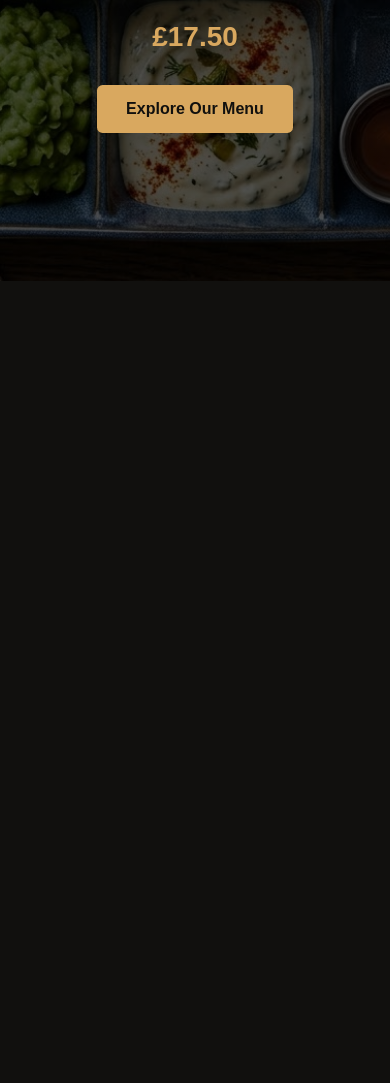
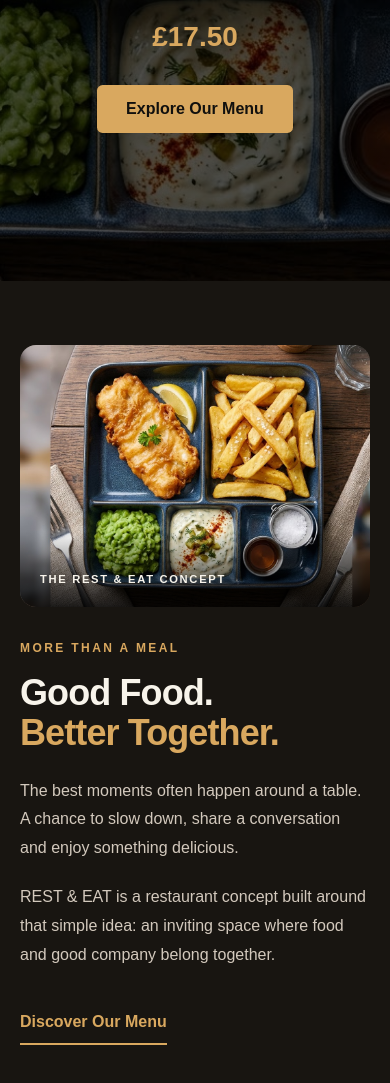
Before and after one commit to BlockJakub/rest-and-eat, a plain HTML site: page index.html in a window 390 px wide. Shown: the part 2853-3936 px from the top of the page. Before the commit the page ends 3134 px from the top, so only its background shows below. Drawn offline with Linux system fonts and the light colour scheme.

Commit message:
about section responsive

```diff
--- a/css/style.css
+++ b/css/style.css
@@ -600,3 +600,146 @@ button {
     transform: none;
   }
 }
+
+
+
+
+/* ========================================
+   Phase 5A - Restaurant Story
+======================================== */
+
+.story {
+  padding: clamp(4rem, 8vw, 8rem) 1.25rem;
+  background-color: #181511;
+  color: var(--color-text);
+}
+
+/* Mobile-first content layout */
+.story__container {
+  display: grid;
+  grid-template-columns: minmax(0, 1fr);
+  align-items: center;
+  gap: clamp(2rem, 5vw, 5rem);
+
+  width: min(100%, 1200px);
+  margin-inline: auto;
+}
+
+/* Story photography */
+.story__media {
+  position: relative;
+  aspect-ratio: 4 / 3;
+  min-width: 0;
+  margin: 0;
+
+  overflow: hidden;
+  border-radius: 1rem;
+  background-color: #29231e;
+}
+
+.story__image {
+  position: absolute;
+  inset: 0;
+
+  display: block;
+  width: 100%;
+  height: 100%;
+
+  object-fit: cover;
+  object-position: center;
+}
+
+/* Caption overlay */
+.story__caption {
+  position: absolute;
+  inset: auto 0 0;
+
+  padding: 2.5rem 1.25rem 1.25rem;
+
+  background: linear-gradient(
+    transparent,
+    rgba(0, 0, 0, 0.85)
+  );
+
+  color: var(--color-text);
+  font-size: 0.7rem;
+  font-weight: 700;
+  letter-spacing: 0.15em;
+  line-height: 1.5;
+}
+
+/* Story text content */
+.story__content {
+  min-width: 0;
+}
+
+.story__eyebrow {
+  margin: 0 0 1rem;
+
+  color: var(--color-accent);
+  font-size: 0.75rem;
+  font-weight: 700;
+  letter-spacing: 0.2em;
+  line-height: 1.5;
+}
+
+.story__title {
+  margin: 0 0 1.5rem;
+
+  font-size: clamp(2.25rem, 6vw, 4.5rem);
+  line-height: 1.1;
+  letter-spacing: -0.025em;
+}
+
+.story__title-accent {
+  display: block;
+  color: var(--color-accent);
+}
+
+.story__text {
+  max-width: 38rem;
+  margin: 0 0 1.25rem;
+
+  color: #d3c9bd;
+  font-size: 1rem;
+  line-height: 1.8;
+}
+
+/* Internal menu link */
+.story__link {
+  display: inline-flex;
+  align-items: center;
+
+  min-height: 44px;
+  margin-top: 0.75rem;
+  padding: 0.5rem 0;
+
+  border-bottom: 2px solid var(--color-accent);
+
+  color: var(--color-accent);
+  font-weight: 700;
+  text-decoration: none;
+}
+
+.story__link:hover {
+  color: var(--color-text);
+}
+
+.story__link:focus-visible {
+  outline: 3px solid var(--color-text);
+  outline-offset: 5px;
+}
+
+/* Tablet and desktop layout */
+@media (min-width: 768px) {
+  .story__container {
+    grid-template-columns:
+      minmax(0, 1fr)
+      minmax(0, 1fr);
+  }
+
+  .story__media {
+    aspect-ratio: 4 / 5;
+    max-height: 35rem;
+  }
+}
--- a/index.html
+++ b/index.html
@@ -245,6 +245,67 @@
 </section>
 
 
+
+<!-- ========================================
+     Phase 5A - Restaurant Story
+======================================== -->
+<section
+  class="story"
+  id="about"
+  aria-labelledby="story-title"
+>
+  <div class="story__container">
+
+    <!-- Restaurant concept photography -->
+    <figure class="story__media">
+      <img
+        class="story__image"
+        src="img/jidlo3.jpg"
+        alt="A plated dish from the REST & EAT sample menu"
+        loading="lazy"
+        decoding="async"
+      >
+
+      <figcaption class="story__caption">
+        THE REST &amp; EAT CONCEPT
+      </figcaption>
+    </figure>
+
+    <!-- Restaurant story content -->
+    <div class="story__content">
+      <p class="story__eyebrow">
+        MORE THAN A MEAL
+      </p>
+
+      <h2 class="story__title" id="story-title">
+        Good Food.
+        <span class="story__title-accent">
+          Better Together.
+        </span>
+      </h2>
+
+      <p class="story__text">
+        The best moments often happen around a table.
+        A chance to slow down, share a conversation
+        and enjoy something delicious.
+      </p>
+
+      <p class="story__text">
+        REST &amp; EAT is a restaurant concept
+        built around that simple idea: an inviting
+        space where food and good company belong
+        together.
+      </p>
+
+      <a class="story__link" href="#menu">
+        Discover Our Menu
+      </a>
+    </div>
+
+  </div>
+</section>
+
+
   </main>
 </body>
 </html>
```
